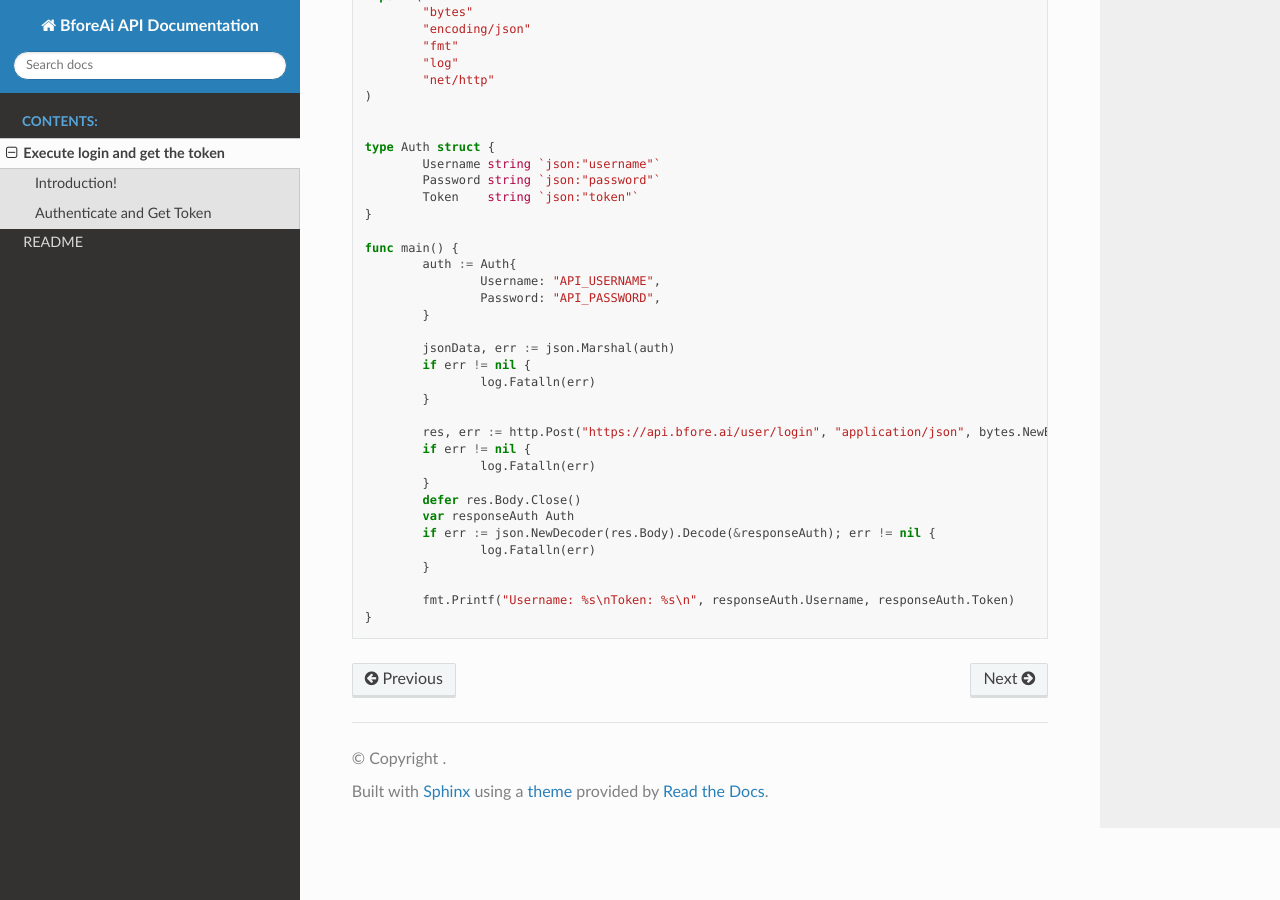
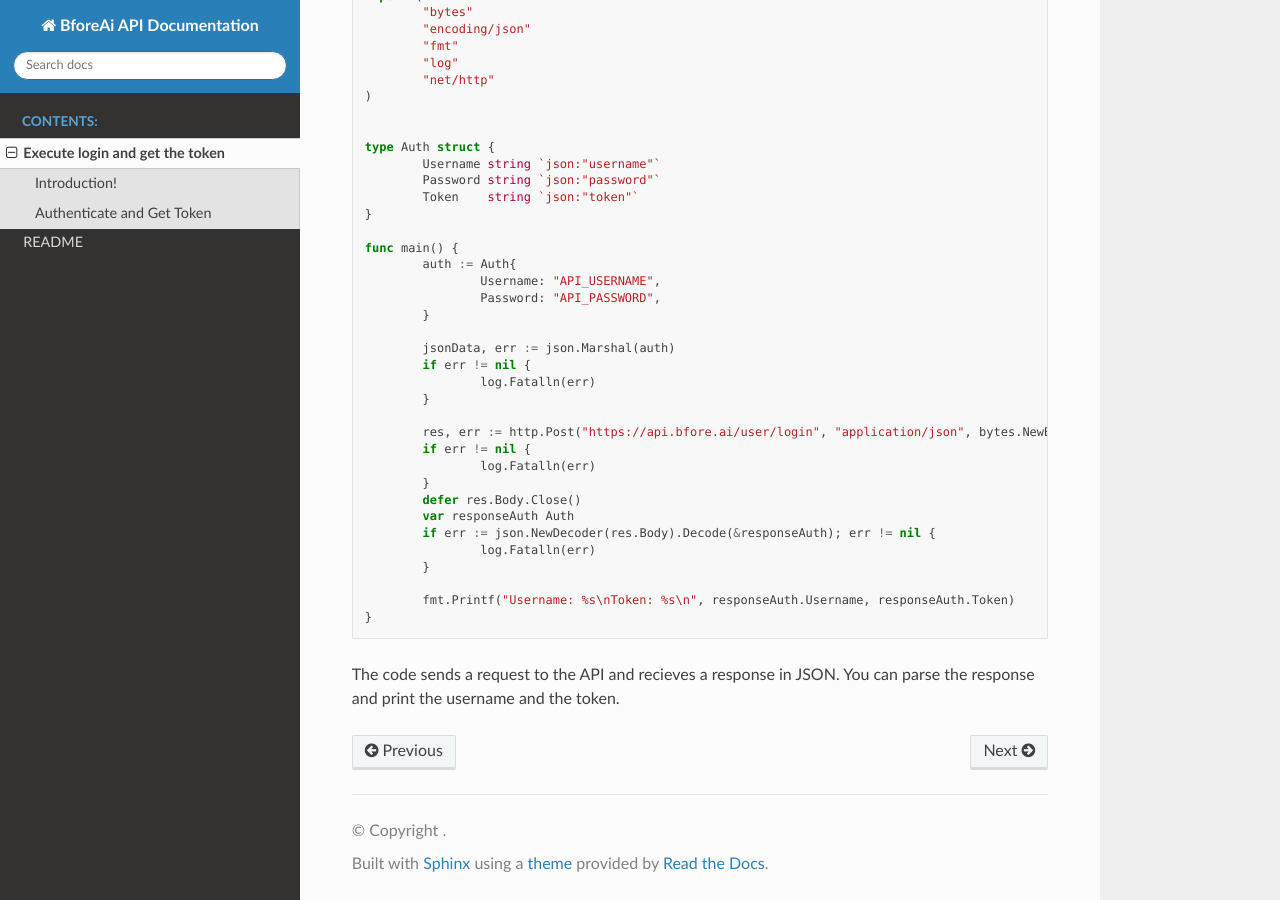
Before and after one commit to mikey-p-codes/rtd-bforeai, a Sphinx documentation site: the page built from docs/source/Endpoints/index.rst, in a window 1280 px wide and 900 px high, scrolled down 644 px. Built offline with Sphinx 7.4.7 and the Read the Docs theme 3.1.0, drawn with Linux system fonts in a browser that asks for light colours.

Commit message:
Update index.rst to clarify API response handling

```diff
--- a/docs/source/Endpoints/index.rst
+++ b/docs/source/Endpoints/index.rst
@@ -74,3 +74,5 @@ To authenticate you can use the following Go code:
 
 		fmt.Printf("Username: %s\nToken: %s\n", responseAuth.Username, responseAuth.Token)
 	}
+
+The code sends a request to the API and recieves a response in JSON.  You can parse the response and print the username and the token.
```
